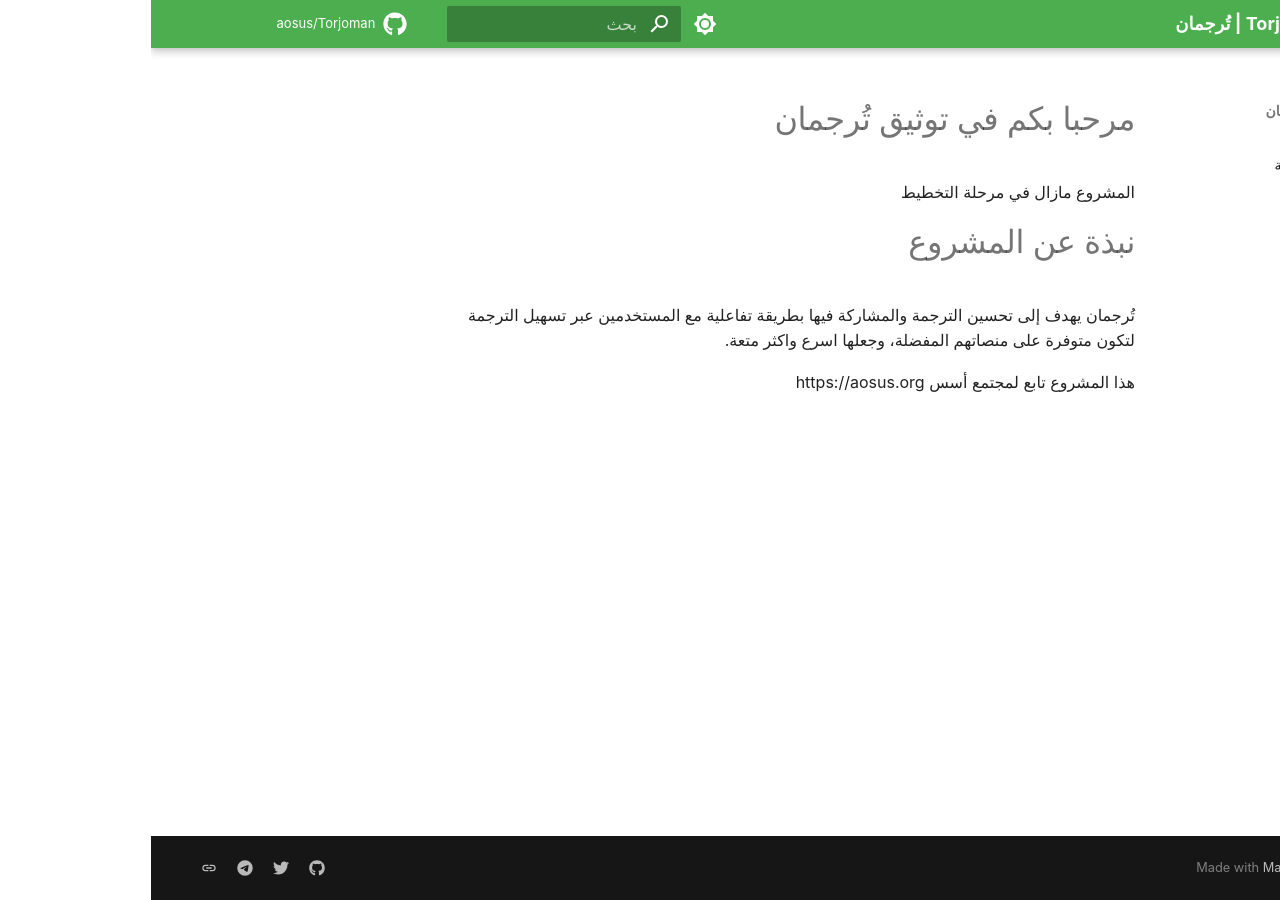
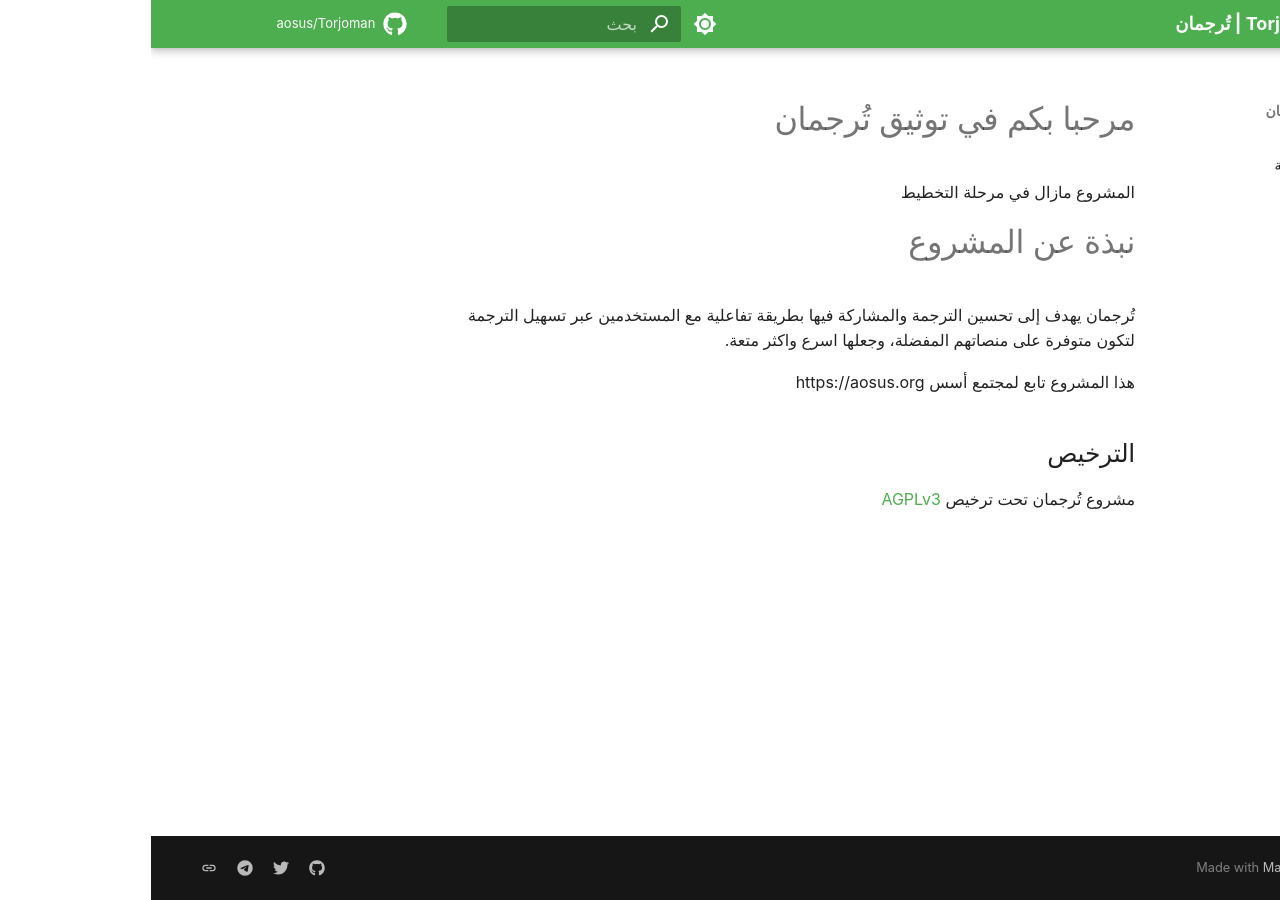
Before and after one commit to aosus/Torjoman, an MkDocs documentation site: the page built from docs/source/index.md, in a window 1280 px wide. Built offline with MkDocs 1.6.1 and Material for MkDocs 9.7.7, drawn with Linux system fonts in a browser that asks for light colours; some web fonts are replaced; comment, search, counter and statistics services are not loaded.

Commit message:
Add license

```diff
--- a/docs/source/index.md
+++ b/docs/source/index.md
@@ -7,3 +7,6 @@
 تُرجمان يهدف إلى تحسين الترجمة والمشاركة فيها بطريقة تفاعلية مع المستخدمين عبر تسهيل الترجمة لتكون متوفرة على منصاتهم المفضلة، وجعلها اسرع واكثر متعة.
 
 هذا المشروع تابع لمجتمع أسس https://aosus.org
+
+## الترخيص
+مشروع تُرجمان تحت ترخيص [AGPLv3](https://github.com/aosus/Torjoman/blob/dev/LICENSE)
```
